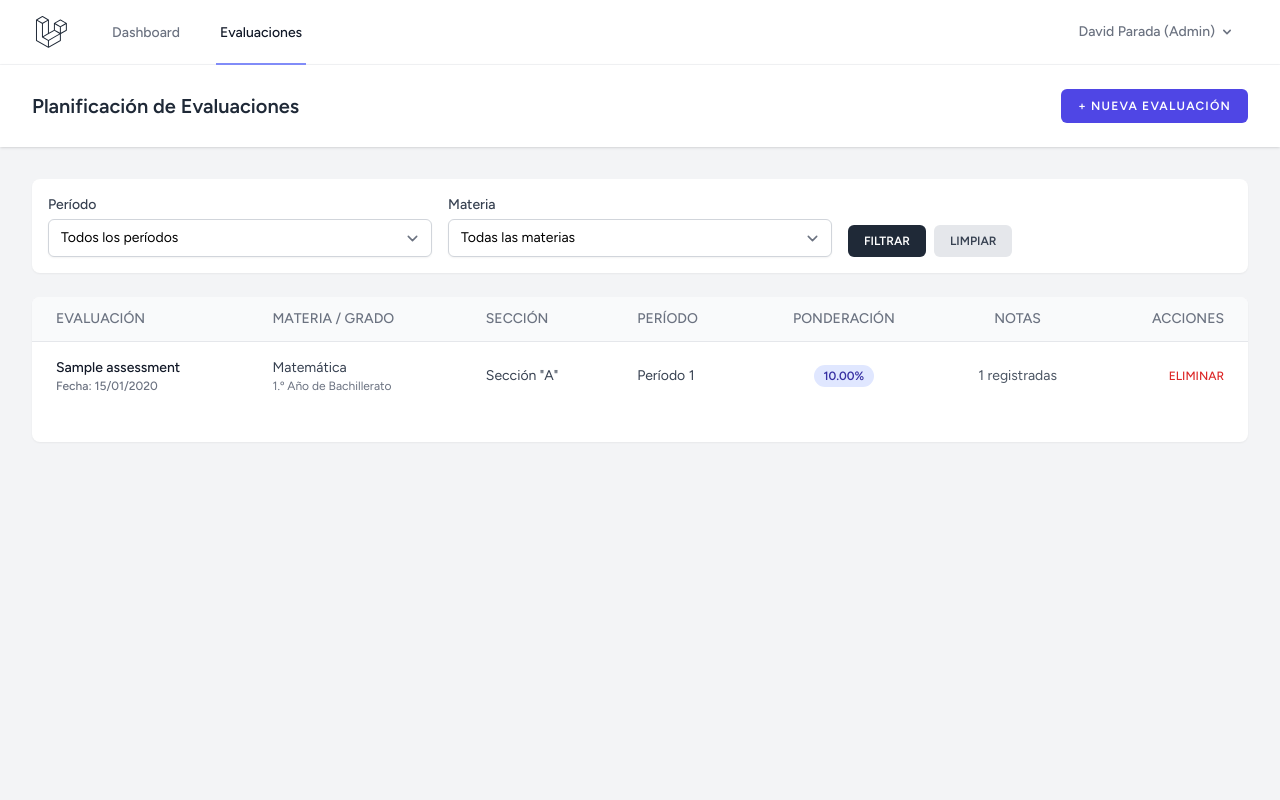
After one commit to davidApM/edumetrics-sv, a Laravel app: page /assessments in a window 1280 px wide. The commit adds this page. Run offline with Laravel 12, Linux system fonts and the light colour scheme; a user stored in the database is signed in; data comes from the database, SQL or seed files in the repository; tables that the repository leaves empty hold one stand-in row (values such as "Sample post"); style sheets or scripts are compiled from the project's sources.

Commit message:
feat(evaluaciones): completar CRUD, filtros y validaciones de ponderacion

```diff
--- /dev/null
+++ b/app/Http/Controllers/AssessmentController.php
@@ -0,0 +1,95 @@
+<?php
+
+namespace App\Http\Controllers;
+
+use App\Http\Requests\StoreAssessmentRequest;
+use App\Models\Assessment;
+use App\Models\Period;
+use App\Models\Section;
+use App\Models\Subject;
+use Illuminate\Http\RedirectResponse;
+use Illuminate\Http\Request;
+use Illuminate\View\View;
+
+class AssessmentController extends Controller
+{
+    public function index(Request $request): View
+    {
+        $user = $request->user();
+
+        $query = Assessment::with(['subject.gradeLevel', 'period.academicYear', 'section.gradeLevel'])
+            ->withCount('scores')
+            ->latest();
+
+        // El docente solo ve evaluaciones de sus materias asignadas
+        if ($user->hasRole('docente') && ! $user->hasAnyRole(['admin', 'coordinador'])) {
+            $query->whereHas('subject', fn ($q) => $q->where('user_id', $user->id));
+        }
+
+        if ($request->filled('period_id')) {
+            $query->where('period_id', $request->period_id);
+        }
+
+        if ($request->filled('subject_id')) {
+            $query->where('subject_id', $request->subject_id);
+        }
+
+        $assessments = $query->paginate(10)->withQueryString();
+        $periods = Period::whereHas('academicYear', fn ($q) => $q->where('is_active', true))
+            ->orderBy('period_order')
+            ->get();
+
+        $subjectsQuery = Subject::with('gradeLevel')->orderBy('name');
+        if ($user->hasRole('docente') && ! $user->hasAnyRole(['admin', 'coordinador'])) {
+            $subjectsQuery->where('user_id', $user->id);
+        }
+        $subjects = $subjectsQuery->get();
+
+        return view('assessments.index', compact('assessments', 'periods', 'subjects'));
+    }
+
+    public function create(Request $request): View
+    {
+        $user = $request->user();
+
+        $periods = Period::whereHas('academicYear', fn ($q) => $q->where('is_active', true))
+            ->orderBy('period_order')
+            ->get();
+
+        $sections = Section::with('gradeLevel')
+            ->whereHas('academicYear', fn ($q) => $q->where('is_active', true))
+            ->get();
+
+        $subjectsQuery = Subject::with('gradeLevel')->orderBy('name');
+        if ($user->hasRole('docente') && ! $user->hasAnyRole(['admin', 'coordinador'])) {
+            $subjectsQuery->where('user_id', $user->id);
+        }
+        $subjects = $subjectsQuery->get();
+
+        return view('assessments.create', compact('periods', 'sections', 'subjects'));
+    }
+
+    public function store(StoreAssessmentRequest $request): RedirectResponse
+    {
+        Assessment::create($request->validated());
+
+        return redirect()
+            ->route('assessments.index')
+            ->with('success', 'Evaluación creada correctamente.');
+    }
+
+    public function destroy(Request $request, Assessment $assessment): RedirectResponse
+    {
+        $user = $request->user();
+
+        if ($user->hasRole('docente') && ! $user->hasAnyRole(['admin', 'coordinador'])) {
+            abort_if($assessment->subject->user_id !== $user->id, 403);
+        }
+
+        $assessment->delete();
+
+        return redirect()
+            ->route('assessments.index')
+            ->with('success', 'Evaluación eliminada correctamente.');
+    }
+}
--- /dev/null
+++ b/resources/views/assessments/index.blade.php
@@ -0,0 +1,125 @@
+<x-app-layout>
+    <x-slot name="header">
+        <div class="flex flex-col sm:flex-row sm:items-center sm:justify-between gap-4">
+            <h2 class="font-semibold text-xl text-gray-800 leading-tight">
+                {{ __('Planificación de Evaluaciones') }}
+            </h2>
+            <a href="{{ route('assessments.create') }}"
+               class="inline-flex items-center px-4 py-2 bg-indigo-600 border border-transparent rounded-md font-semibold text-xs text-white uppercase tracking-widest hover:bg-indigo-700 transition">
+                + Nueva Evaluación
+            </a>
+        </div>
+    </x-slot>
+
+    <div class="py-8">
+        <div class="max-w-7xl mx-auto sm:px-6 lg:px-8 space-y-6">
+            @if (session('success'))
+                <div class="bg-emerald-50 border-l-4 border-emerald-500 text-emerald-800 p-4 rounded shadow-sm">
+                    {{ session('success') }}
+                </div>
+            @endif
+
+            <!-- Filtros -->
+            <div class="bg-white p-4 rounded-lg shadow-sm">
+                <form method="GET" action="{{ route('assessments.index') }}" class="grid grid-cols-1 md:grid-cols-3 gap-4 items-end">
+                    <div>
+                        <label class="block text-sm font-medium text-gray-700">Período</label>
+                        <select name="period_id" class="mt-1 block w-full rounded-md border-gray-300 shadow-sm text-sm">
+                            <option value="">Todos los períodos</option>
+                            @foreach ($periods as $period)
+                                <option value="{{ $period->id }}" @selected(request('period_id') == $period->id)>
+                                    {{ $period->name }} ({{ $period->weight_percentage }}%)
+                                </option>
+                            @endforeach
+                        </select>
+                    </div>
+
+                    <div>
+                        <label class="block text-sm font-medium text-gray-700">Materia</label>
+                        <select name="subject_id" class="mt-1 block w-full rounded-md border-gray-300 shadow-sm text-sm">
+                            <option value="">Todas las materias</option>
+                            @foreach ($subjects as $subject)
+                                <option value="{{ $subject->id }}" @selected(request('subject_id') == $subject->id)>
+                                    {{ $subject->name }} - {{ $subject->gradeLevel->name }}
+                                </option>
+                            @endforeach
+                        </select>
+                    </div>
+
+                    <div class="flex gap-2">
+                        <button type="submit" class="px-4 py-2 bg-gray-800 text-white text-xs font-semibold uppercase rounded-md hover:bg-gray-700">
+                            Filtrar
+                        </button>
+                        <a href="{{ route('assessments.index') }}" class="px-4 py-2 bg-gray-200 text-gray-700 text-xs font-semibold uppercase rounded-md hover:bg-gray-300">
+                            Limpiar
+                        </a>
+                    </div>
+                </form>
+            </div>
+
+            <!-- Tabla -->
+            <div class="bg-white overflow-hidden shadow-sm sm:rounded-lg">
+                <div class="overflow-x-auto">
+                    <table class="min-w-full divide-y divide-gray-200 text-sm">
+                        <thead class="bg-gray-50">
+                            <tr>
+                                <th class="px-6 py-3 text-left font-medium text-gray-500 uppercase">Evaluación</th>
+                                <th class="px-6 py-3 text-left font-medium text-gray-500 uppercase">Materia / Grado</th>
+                                <th class="px-6 py-3 text-left font-medium text-gray-500 uppercase">Sección</th>
+                                <th class="px-6 py-3 text-left font-medium text-gray-500 uppercase">Período</th>
+                                <th class="px-6 py-3 text-center font-medium text-gray-500 uppercase">Ponderación</th>
+                                <th class="px-6 py-3 text-center font-medium text-gray-500 uppercase">Notas</th>
+                                <th class="px-6 py-3 text-right font-medium text-gray-500 uppercase">Acciones</th>
+                            </tr>
+                        </thead>
+                        <tbody class="bg-white divide-y divide-gray-200">
+                            @forelse ($assessments as $assessment)
+                                <tr>
+                                    <td class="px-6 py-4 font-medium text-gray-900">
+                                        {{ $assessment->title }}
+                                        @if ($assessment->due_date)
+                                            <span class="block text-xs text-gray-500">Fecha: {{ $assessment->due_date->format('d/m/Y') }}</span>
+                                        @endif
+                                    </td>
+                                    <td class="px-6 py-4 text-gray-700">
+                                        {{ $assessment->subject->name }}
+                                        <span class="block text-xs text-gray-500">{{ $assessment->subject->gradeLevel->name }}</span>
+                                    </td>
+                                    <td class="px-6 py-4 text-gray-700">Sección "{{ $assessment->section->name }}"</td>
+                                    <td class="px-6 py-4 text-gray-700">{{ $assessment->period->name }}</td>
+                                    <td class="px-6 py-4 text-center">
+                                        <span class="px-2.5 py-1 text-xs font-semibold rounded-full bg-indigo-100 text-indigo-800">
+                                            {{ number_format($assessment->weight_percentage, 2) }}%
+                                        </span>
+                                    </td>
+                                    <td class="px-6 py-4 text-center text-gray-600">
+                                        {{ $assessment->scores_count }} registradas
+                                    </td>
+                                    <td class="px-6 py-4 text-right space-x-2">
+                                        <form method="POST" action="{{ route('assessments.destroy', $assessment) }}" class="inline"
+                                              onsubmit="return confirm('¿Eliminar esta evaluación y sus calificaciones asociadas?');">
+                                            @csrf
+                                            @method('DELETE')
+                                            <button type="submit" class="text-red-600 hover:text-red-900 font-medium text-xs uppercase">
+                                                Eliminar
+                                            </button>
+                                        </form>
+                                    </td>
+                                </tr>
+                            @empty
+                                <tr>
+                                    <td colspan="7" class="px-6 py-8 text-center text-gray-500">
+                                        Aún no hay evaluaciones registradas. Haz clic en <strong>+ Nueva Evaluación</strong> para comenzar.
+                                    </td>
+                                </tr>
+                            @endforelse
+                        </tbody>
+                    </table>
+                </div>
+                <div class="p-4">
+                    {{ $assessments->links() }}
+                </div>
+            </div>
+        </div>
+    </div>
+</x-app-layout>
--- a/resources/views/layouts/navigation.blade.php
+++ b/resources/views/layouts/navigation.blade.php
@@ -14,6 +14,9 @@
                 <div class="hidden space-x-8 sm:-my-px sm:ms-10 sm:flex">
                     <x-nav-link :href="route('dashboard')" :active="request()->routeIs('dashboard')">
                         {{ __('Dashboard') }}
+                    </x-nav-link>
+                    <x-nav-link :href="route('assessments.index')" :active="request()->routeIs('assessments.*')">
+                         {{ __('Evaluaciones') }}
                     </x-nav-link>
                 </div>
             </div>
--- a/routes/web.php
+++ b/routes/web.php
@@ -1,5 +1,6 @@
 <?php
 
+use App\Http\Controllers\AssessmentController;
 use App\Http\Controllers\ProfileController;
 use Illuminate\Support\Facades\Route;
 
@@ -15,6 +16,9 @@ Route::middleware('auth')->group(function () {
     Route::get('/profile', [ProfileController::class, 'edit'])->name('profile.edit');
     Route::patch('/profile', [ProfileController::class, 'update'])->name('profile.update');
     Route::delete('/profile', [ProfileController::class, 'destroy'])->name('profile.destroy');
+
+    Route::resource('assessments', AssessmentController::class)
+        ->only(['index', 'create', 'store', 'destroy']);
 });
 
 require __DIR__.'/auth.php';
```
Also changed, not shown: app/Http/Requests/StoreAssessmentRequest.php (added, +76 -0 lines), resources/views/assessments/create.blade.php (added, +104 -0 lines).
